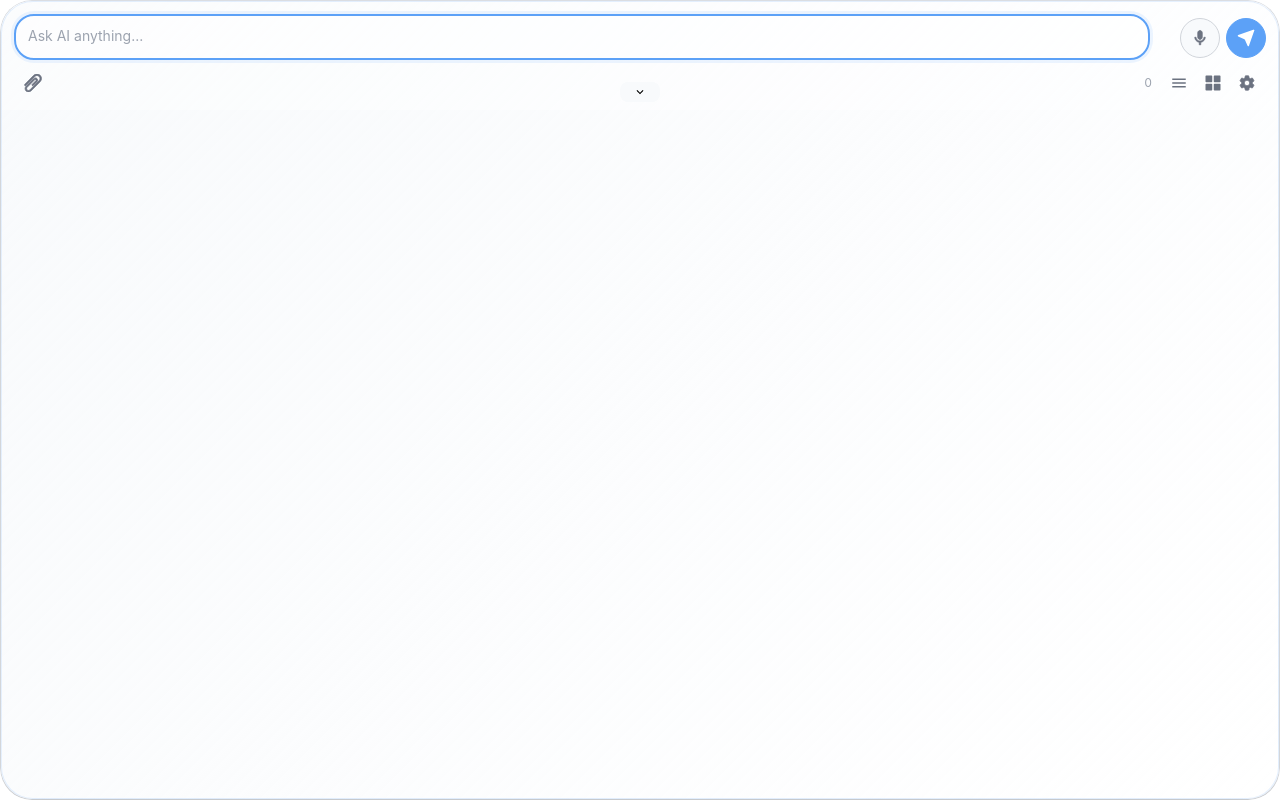
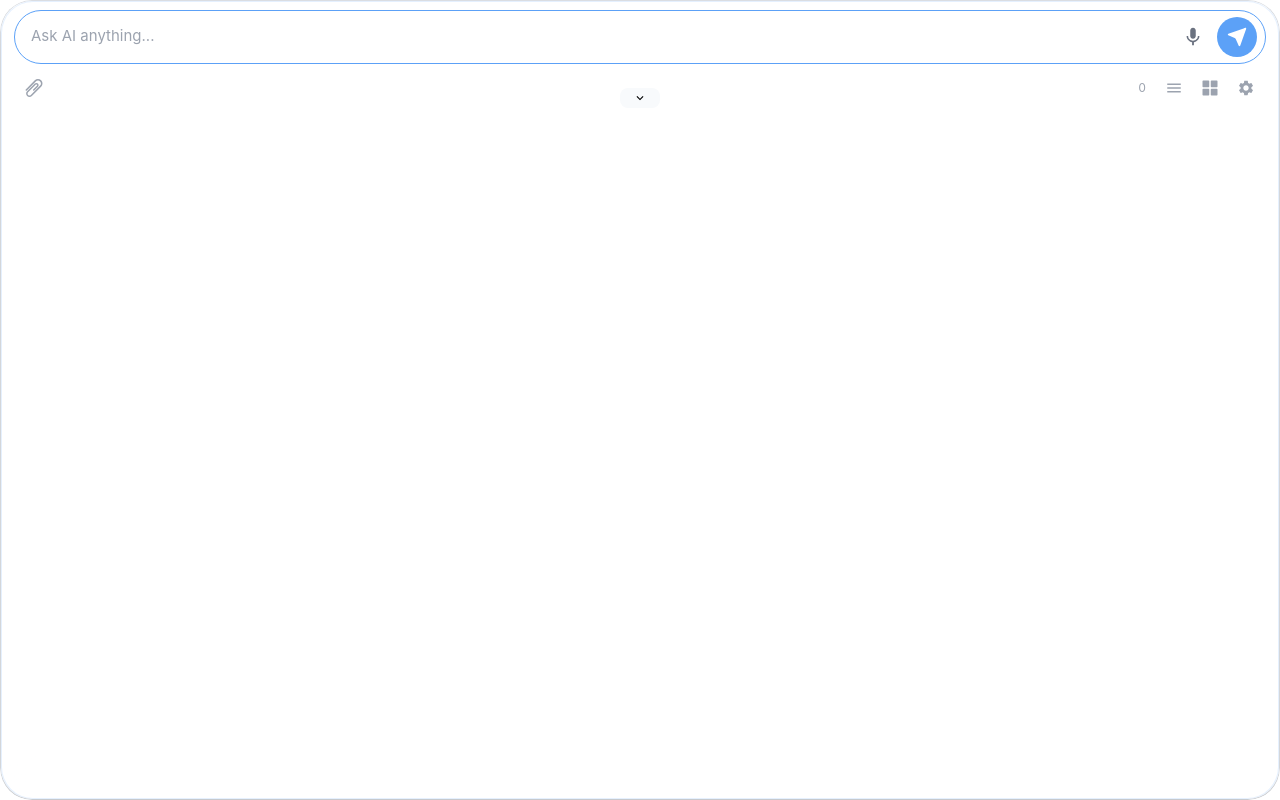
Before and after one commit to constLiakos/AI-Launcher, a website built with Vite: page src/renderer/index.html in a window 1280 px wide. Built offline with nearby package versions, Linux system fonts and the light colour scheme.

Commit message:
improve ui

```diff
--- a/src/renderer/components/InputArea.ts
+++ b/src/renderer/components/InputArea.ts
@@ -111,21 +111,16 @@ export class InputArea {
   private createElement(): HTMLElement {
     const div = document.createElement('div');
     div.className = 'input-area';
+    // --- ΑΝΑΔΟΜΗΣΗ ΤΟΥ HTML ---
     div.innerHTML = `
-      <div class="input-field-wrapper">
+      <div class="input-main-container">
         <textarea
           class="input-field single"
           placeholder="${TEXT.INPUT_PLACEHOLDER}"
           rows="1"
           spellcheck="false"
         ></textarea>
-        <button class="btn btn-clear-input" data-tooltip="Clear text and attachments">
-          <svg class="btn-icon" viewBox="0 0 24 24" fill="none" stroke="currentColor" stroke-width="3" stroke-linecap="round" stroke-linejoin="round">
-            <line x1="18" y1="6" x2="6" y2="18"></line>
-            <line x1="6" y1="6" x2="18" y2="18"></line>
-          </svg>
-        </button>
-        <div class="input-actions-right">
+        <div class="input-main-actions">
           <button class="btn btn-record" data-tooltip="Voice input (F2)">
             <svg class="btn-icon microphone-icon" viewBox="0 0 24 24">
               <path d="M12 14c1.66 0 2.99-1.34 2.99-3L15 5c0-1.66-1.34-3-3-3S9 3.34 9 5v6c0 1.66 1.34 3 3 3zm5.3-3c0 3-2.54 5.1-5.3 5.1S6.7 14 6.7 11H5c0 3.41 2.72 6.23 6 6.72V21h2v-3.28c3.28-.49 6-3.31 6-6.72h-1.7z"/>
@@ -139,14 +134,22 @@ export class InputArea {
           </button>
         </div>
       </div>
+
       <div class="thumbnails-container"></div>
       <input type="file" class="file-input" accept="image/*,.pdf" multiple style="display: none;" />
+
       <div class="input-toolbar">
         <div class="toolbar-left">
           <button class="btn btn-attach" data-tooltip="Attach file">
-          <svg class="btn-icon" viewBox="0 0 24 24">
-            <path d="M21.5203125 1.756875c-2.34375-2.3424609375-6.142734375-2.3424609375-8.4849375 0L1.01221875 13.899140625c-0.389578125 0.392578125-0.38775 1.024765625 0.0037890625 1.414453125 0.392578125 0.389578125 1.024765625 0.38775 1.414453125-0.0037890625L14.450390625 3.169189453125c1.560421875-1.560421875 4.09259375-1.560421875 5.655046875 0.002109375 1.56234375 1.56234375 1.56234375 4.0945703125 0 5.6568896484375L7.73025 21.2697265625c-0.97434375 0.9736875-2.557640625 0.9736875-3.534140625-0.002109375-0.97621875-0.97621875-0.97621875-2.5587734375 0.00028125-3.535693359375l10.253953125-10.253953125c0.000328125-0.000328125 0.000609375-0.000703125 0.0009375-0.00103125 0.39084375-0.389578125 1.02234375-0.389296875 1.413703125 0.0009375 0.39084375 0.39084375 0.39084375 1.02434375 0 1.4156640625l-4.953125 4.9541015625c-0.39084375 0.39084375-0.39080078125 1.025625 0.000140625 1.4156640625 0.39084375 0.39084375 1.025625 0.390796875 1.4156640625-0.000140625l4.953125-4.953125c1.171453125-1.171453125 1.171453125-3.0664609375-0.00009375-4.2407578125-1.171546875-1.171546875-3.0665546875-1.171546875-4.24084375 0-0.00065625 0.00065625-0.00121875 0.00140625-0.001875 0.0020625L2.782125 16.317578125c-1.75753125 1.75753125-1.75753125 4.60678125 0 6.3643125 1.75778125 1.7566875 4.60640625 1.7566875 6.3640078125 0.00028125L21.522203125 10.23703125c2.34290625-2.341796875 2.34290625-6.1396875 0-8.48265625z"/>
-          </svg>
+            <svg class="btn-icon" viewBox="0 0 24 24">
+              <path d="M21.5203125 1.756875c-2.34375-2.3424609375-6.142734375-2.3424609375-8.4849375 0L1.01221875 13.899140625c-0.389578125 0.392578125-0.38775 1.024765625 0.0037890625 1.414453125 0.392578125 0.389578125 1.024765625 0.38775 1.414453125-0.0037890625L14.450390625 3.169189453125c1.560421875-1.560421875 4.09259375-1.560421875 5.655046875 0.002109375 1.56234375 1.56234375 1.56234375 4.0945703125 0 5.6568896484375L7.73025 21.2697265625c-0.97434375 0.9736875-2.557640625 0.9736875-3.534140625-0.002109375-0.97621875-0.97621875-0.97621875-2.5587734375 0.00028125-3.535693359375l10.253953125-10.253953125c0.000328125-0.000328125 0.000609375-0.000703125 0.0009375-0.00103125 0.39084375-0.389578125 1.02234375-0.389296875 1.413703125 0.0009375 0.39084375 0.39084375 0.39084375 1.02434375 0 1.4156640625l-4.953125 4.9541015625c-0.39084375 0.39084375-0.39080078125 1.025625 0.000140625 1.4156640625 0.39084375 0.39084375 1.025625 0.390796875 1.4156640625-0.000140625l4.953125-4.953125c1.171453125-1.171453125 1.171453125-3.0664609375-0.00009375-4.2407578125-1.171546875-1.171546875-3.0665546875-1.171546875-4.24084375 0-0.00065625 0.00065625-0.00121875 0.00140625-0.001875 0.0020625L2.782125 16.317578125c-1.75753125 1.75753125-1.75753125 4.60678125 0 6.3643125 1.75778125 1.7566875 4.60640625 1.7566875 6.3640078125 0.00028125L21.522203125 10.23703125c2.34290625-2.341796875 2.34290625-6.1396875 0-8.48265625z"/>
+            </svg>
+          </button>
+          <button class="btn btn-clear-input" data-tooltip="Clear text and attachments">
+             <svg class="btn-icon" viewBox="0 0 24 24" fill="none" stroke="currentColor" stroke-width="3" stroke-linecap="round" stroke-linejoin="round">
+                <line x1="18" y1="6" x2="6" y2="18"></line>
+                <line x1="6" y1="6" x2="18" y2="18"></line>
+             </svg>
           </button>
         </div>
         <div class="toolbar-right">
@@ -166,7 +169,7 @@ export class InputArea {
           </button>
           <button class="btn btn-settings" data-tooltip="Settings (F3)">
             <svg class="btn-icon" viewBox="0 0 24 24">
-              <path d="M19.14,12.94c0.04-0.3,0.06-0.61,0.06-0.94c0-0.32-0.02-0.64-0.07-0.94l2.03-1.58c0.18-0.14,0.23-0.41,0.12-0.61 l-1.92-3.32c-0.12-0.22-0.37-0.29-0.59-0.22l-2.39,0.96c-0.5-0.38-1.03-0.7-1.62-0.94L14.4,2.81c-0.04-0.24-0.24-0.41-0.48-0.41 h-3.84c-0.24,0-0.43,0.17-0.47,0.41L9.25,5.35C8.66,5.59,8.12,5.92,7.63,6.29L5.24,5.33c-0.22-0.08-0.47,0-0.59,0.22L2.74,8.87 C2.62,9.08,2.66,9.34,2.86,9.48l2.03,1.58C4.84,11.36,4.8,11.69,4.8,12s0.02,0.64,0.07,0.94l-2.03,1.58 c-0.18,0.14-0.23,0.41-0.12,0.61l1.92,3.32c0.12,0.22,0.37,0.29,0.59,0.22l2.39-0.96c0.5,0.38,1.03,0.7,1.62,0.94l0.36,2.54 c0.05,0.24,0.24,0.41,0.48,0.41h3.84c0.24,0,0.44-1.7,0.47-0.41l0.36-2.54c0.59-0.24,1.13-0.56,1.62-0.94l2.39,0.96 c0.22,0.08,0.47,0,0.59-0.22l1.92-3.32c0.12-0.22,0.07-0.47-0.12-0.61L19.14,12.94z M12,15.6c-1.98,0-3.6-1.62-3.6-3.6 s1.62-3.6,3.6-3.6s3.6,1.62,3.6,3.6S13.98,15.6,12,15.6z"/>
+              <path d="M19.14,12.94c0.04-0.3,0.06-0.61,0.06-0.94c0-0.32-0.02-0.64-0.07-0.94l2.03-1.58c0.18-0.14,0.23-0.41,0.12-0.61 l-1.92-3.32c-0.12-0.22-0.37-0.29-0.59-0.22l-2.39,0.96c-0.5-0.38-1.03-0.7-1.62-0.94L14.4,2.81c-0.04-0.24-0.24-0.41-0.48-0.41 h-3.84c-0.24,0-0.43,0.17-0.47,0.41L9.25,5.35C8.66,5.59,8.12,5.92,7.63,6.29L5.24,5.33c-0.22-0.08-0.47,0-0.59,0.22L2.74,8.87 C2.62,9.08,2.66,9.34,2.86,9.48l2.03,1.58C4.84,11.36,4.8,11.69,4.8,12s0.02,0.64,0.07,0.94l-2.03,1.58 c-0.18,0.14-0.23,0.41-0.12,0.61l1.92,3.32c0.12,0.22,0.37,0.29,0.59,0.22l2.39-0.96c0.5,0.38,1.03,0.7,1.62,0.94l0.36,2.54 c0.05,0.24,0.24,0.41,0.48,0.41h3.84c0.24,0,0.44-1.7,0.47-0.41l0.36-2.54c0.59-0.24,1.13-0.56,1.62-0.94l2.39,0.96 c0.22,0.08,0.47,0,0.59-0.22l1.92-3.32c0.12-0.22,0.07-0.47-0.12-0.61L19.14,12.94z M12,15.6c-1.98,0-3.6-1.62-3.6-3.6 s1.62-3.6,3.6-3.6s3.6,1.62,3.6,3.6S13.98,15.6,12,15.6z\"/>
             </svg>
           </button>
         </div>
@@ -174,7 +177,7 @@ export class InputArea {
 
       <button class="expand-button" data-tooltip="Show conversation (F4)">
         <svg class="expand-icon" viewBox="0 0 24 24">
-          <path d="M7.41 8.59L12 13.17l4.59-4.58L18 10l-6 6-6-6 1.41-1.41z"/>
+          <path d="M7.41 8.59L12 13.17l4.59-4.58L18 10l-6 6-6-6 1.41-1.41z\"/>
         </svg>
       </button>
     `;
--- a/src/renderer/styles/components/chat-window.css
+++ b/src/renderer/styles/components/chat-window.css
@@ -2,7 +2,10 @@
   display: flex;
   flex-direction: row;
   height: 100vh;
-  background: linear-gradient(135deg, var(--bg-secondary) 0%, var(--bg-primary) 100%);
+  /* Νέα εμφάνιση με glassmorphism */
+  background: var(--bg-window-glass);
+  backdrop-filter: blur(20px) saturate(180%);
+  -webkit-backdrop-filter: blur(20px) saturate(180%);
   border: 1px solid var(--border-subtle);
   border-radius: var(--border-radius-xlarge);
   overflow: hidden;
@@ -15,6 +18,7 @@
   flex-direction: column;
   flex-grow: 1;
   min-width: 0;
+  background: transparent; /* Αφαιρούμε το background από εδώ */
 }
 
 /* Ensure InputArea does not grow or shrink */
--- a/src/renderer/styles/components/input-area.css
+++ b/src/renderer/styles/components/input-area.css
@@ -1,177 +1,152 @@
+/* src/renderer/styles/components/input-area.css */
 
 /* =============================================================================
-   INPUT AREA COMPONENT (REFACTORED UI)
+   INPUT AREA MODERN UI
    ============================================================================= */
 .input-area {
   position: relative;
   display: flex;
   flex-direction: column;
-  padding: 12px;
-  background: var(--bg-primary);
+  padding: 8px 12px 12px 12px;
+  background: transparent;
   z-index: 10;
   width: 100%;
   box-sizing: border-box;
   -webkit-app-region: drag;
   transition: height var(--transition-fast) ease-out;
 }
+
 button,
 textarea,
 input {
   -webkit-app-region: no-drag;
 }
+
 .input-area.dragging-over {
-  background-color: var(--bg-secondary);
+  background-color: rgba(0,0,0,0.05);
 }
-.input-area.dragging-over .input-field {
-  border-color: var(--brand-primary);
-  border-style: dashed;
-  background-color: var(--bg-primary);
-}
+
 /* =============================================================================
-   INPUT FIELD & WRAPPER
+   MAIN INPUT CONTAINER (THE "PILL")
    ============================================================================= */
-.input-field-wrapper {
-  position: relative;
+.input-main-container {
   display: flex;
   align-items: flex-end;
-  gap: 5px;
+  gap: 8px;
   width: 100%;
+  background: var(--surface-primary);
+  border: 1px solid var(--border-soft);
+  border-radius: 28px; /* For the pill shape */
+  padding: 4px 8px 4px 16px;
+  box-shadow: var(--shadow-sm);
+  transition: border-color var(--transition-fast), box-shadow var(--transition-fast);
 }
+
+.input-area.focused .input-main-container {
+  border-color: var(--brand-primary);
+  box-shadow: 0 0 0 3px var(--brand-primary-a10);
+}
+
+/* =============================================================================
+   INPUT FIELD
+   ============================================================================= */
 .input-field {
   flex: 1;
-  background: var(--bg-secondary);
-  border: 2px solid var(--border-default);
-  border-radius: var(--border-radius);
+  background: transparent;
+  border: none;
   outline: none;
   color: var(--text-primary);
-  font-size: 14px;
+  font-size: 15px;
   font-family: inherit;
-  transition: all var(--transition-fast);
   resize: none;
-  line-height: 1.4;
+  line-height: 1.5;
   min-width: 0;
-  width: 100%;
-  box-sizing: border-box;
-  padding: 10px 32px 10px 12px;
-}
-.input-field:focus {
-  outline: none;
-  border-color: var(--brand-primary);
-  box-shadow: 0 0 0 3px rgba(79, 156, 249, 0.1);
-  background: var(--bg-primary);
-}
-.input-field.single,
-.input-field.multi {
-  min-height: 46px;
+  padding: 10px 0;
+  align-self: stretch;
   max-height: 250px;
   overflow-y: auto;
 }
+
+.input-field:focus {
+  outline: none;
+  border: none;
+  background: var(--bg-primary);
+}
+
+.input-field.single {
+    min-height: 44px;
+}
+
 .input-field::placeholder {
   color: var(--text-placeholder);
 }
-.input-field:hover:not(:focus) {
-  border-color: var(--brand-primary-hover);
+
+
+/* =============================================================================
+   MAIN BUTTONS (INSIDE THE PILL)
+   ============================================================================= */
+.input-main-actions {
+  display: flex;
+  align-items: center;
+  gap: 4px;
+  padding-bottom: 2px;
 }
 
-/* =============================================================================
-   BUTTONS & ACTIONS
-   ============================================================================= */
 .btn {
   display: flex;
   align-items: center;
   justify-content: center;
   background: transparent;
-  border: 1px solid transparent;
-  border-radius: var(--border-radius);
+  border: none;
+  border-radius: 50%;
   color: var(--text-secondary);
   cursor: pointer;
   transition: all var(--transition-fast);
   outline: none;
   position: relative;
   flex-shrink: 0;
+  width: 40px;
+  height: 40px;
 }
+
 .btn:hover {
   background: var(--bg-tertiary);
   color: var(--text-primary);
-  transform: translateY(-1px);
 }
+
 .btn:active {
-  transform: translateY(0);
   background: var(--bg-secondary);
 }
+
 .btn:focus-visible {
   outline: 2px solid var(--brand-primary);
   outline-offset: 2px;
 }
+
 .btn-icon {
-  width: 18px;
-  height: 18px;
+  width: 20px;
+  height: 20px;
   fill: currentColor;
-  stroke: currentColor;
 }
-.input-actions-right {
-  display: flex;
-  gap: 6px;
-  margin-bottom: 2px;
-}
-.input-actions-right .btn {
-  width: 40px;
-  height: 40px;
-  background: var(--bg-secondary);
-  border: 1px solid var(--border-default);
-}
-.input-actions-right .btn:hover {
-  border-color: var(--brand-primary);
-  color: var(--brand-primary);
-  background: var(--bg-tertiary);
-}
+
 .btn-send {
   background: var(--brand-primary) !important;
   color: var(--text-inverse) !important;
-  border-color: var(--brand-primary) !important;
 }
+
 .btn-send:hover {
   background: var(--brand-primary-hover) !important;
-  border-color: var(--brand-primary-hover) !important;
-}
-.btn-clear-input {
-  position: absolute;
-  top: 0px;
-  right: 0px;
-  align-self: flex-start;
-  width: 20px;
-  height: 20px;
-  background: var(--bg-tertiary);
-  border: none;
-  color: var(--text-on-secondary);
-  border-radius: 50%;
-  z-index: 5;
-  cursor: pointer;
-
-  opacity: 1;
-  visibility: hidden;
-  transform: scale(0.8);
-  transition: all 0.2s ease-in-out;
-}
-.btn-clear-input.visible {
-  opacity: 1;
-  visibility: visible;
-  transform: scale(1);
 }
 
-.btn-clear-input:hover {
-  opacity: 1;
-  background: var(--bg-tertiary);
-  color: var(--text-primary);
+.btn-record .btn-icon {
+    width: 22px;
+    height: 22px;
 }
 
-.btn-clear-input .btn-icon {
-  width: 12px;
-  height: 12px;
-}
+
 
 /* =============================================================================
-   INPUT TOOLBAR (BELOW TEXTAREA)
+   INPUT TOOLBAR (BELOW THE PILL)
    ============================================================================= */
 .input-toolbar {
   display: flex;
@@ -180,18 +155,28 @@ input {
   padding: 8px 4px 0 4px;
   width: 100%;
 }
+
 .toolbar-left, .toolbar-right {
   display: flex;
   align-items: center;
   gap: 4px;
-}
-.toolbar-left, .toolbar-right {
   color: var(--text-muted);
 }
 
 .toolbar-left .btn, .toolbar-right .btn {
-  width: 30px;
-  height: 30px;
+  width: 32px;
+  height: 32px;
+  color: var(--text-muted);
+}
+
+.toolbar-left .btn .btn-icon, .toolbar-right .btn .btn-icon {
+  width: 18px;
+  height: 18px;
+}
+
+.toolbar-left .btn:hover, .toolbar-right .btn:hover {
+  color: var(--text-primary);
+  background: var(--bg-tertiary);
 }
 
 .char-counter {
@@ -202,17 +187,31 @@ input {
   min-width: 20px;
   text-align: right;
 }
+
 .char-counter.warning {
   color: var(--state-warning);
-  font-weight: 500;
 }
+
 .char-counter.error {
   color: var(--state-error);
-  font-weight: 600;
 }
-/* =============================================================================
-   BUTTON STATES (Recording, etc.)
-   ============================================================================= */
+
+/* Clear button is now a secondary toolbar button */
+.btn-clear-input {
+  width: 32px;
+  height: 32px;
+  color: var(--text-muted);
+  opacity: 0;
+  visibility: hidden;
+  transform: scale(0.8);
+  transition: all 0.2s ease-in-out;
+}
+
+.btn-clear-input.visible {
+  opacity: 1;
+  visibility: visible;
+  transform: scale(1);
+}
 .btn.active {
   background: var(--brand-primary);
   color: var(--text-inverse);
@@ -234,20 +233,14 @@ input {
   border-top-color: white;
   animation: spin 1s linear infinite;
 }
-/* =============================================================================
-   THUMBNAILS & ATTACHMENTS
-   ============================================================================= */
-.thumbnails-container {
-  display: none;
-  flex-wrap: wrap;
-  gap: 8px;
-  padding: 8px 0 0 0;
-  max-height: 120px;
-  overflow-y: auto;
+
+.btn-clear-input:hover {
+  color: var(--state-error);
+  background: var(--bg-tertiary);
 }
 
 /* =============================================================================
-   EXPAND BUTTON & OTHERS (UNCHANGED)
+   EXPAND BUTTON
    ============================================================================= */
 .expand-button {
   position: absolute;
@@ -268,21 +261,25 @@ input {
   visibility: visible;
   transition: all 0.2s ease;
 }
+
 .expand-button:hover {
   background: var(--bg-tertiary);
   color: var(--text-primary);
   border-color: var(--brand-primary);
 }
+
 .expand-button:focus-visible {
   outline: 2px solid var(--brand-primary);
   outline-offset: 2px;
 }
+
 .expand-button.expanded {
   transform: translateX(-50%) rotate(180deg);
   background: var(--brand-primary);
   color: var(--text-inverse);
   border-color: var(--brand-primary);
 }
+
 .expand-icon {
   width: 14px;
   height: 14px;
```
Also changed, not shown: src/shared/constants/themes.ts (+7 -0 lines).
